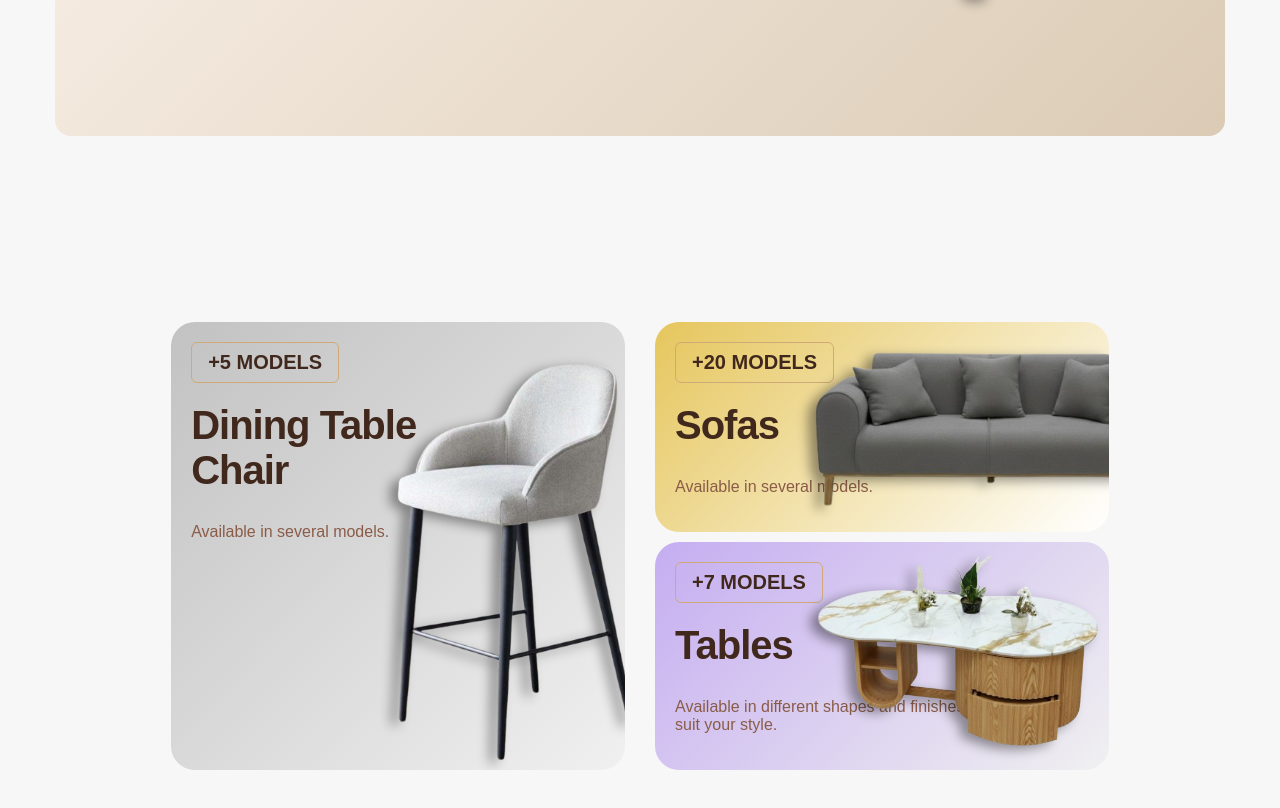
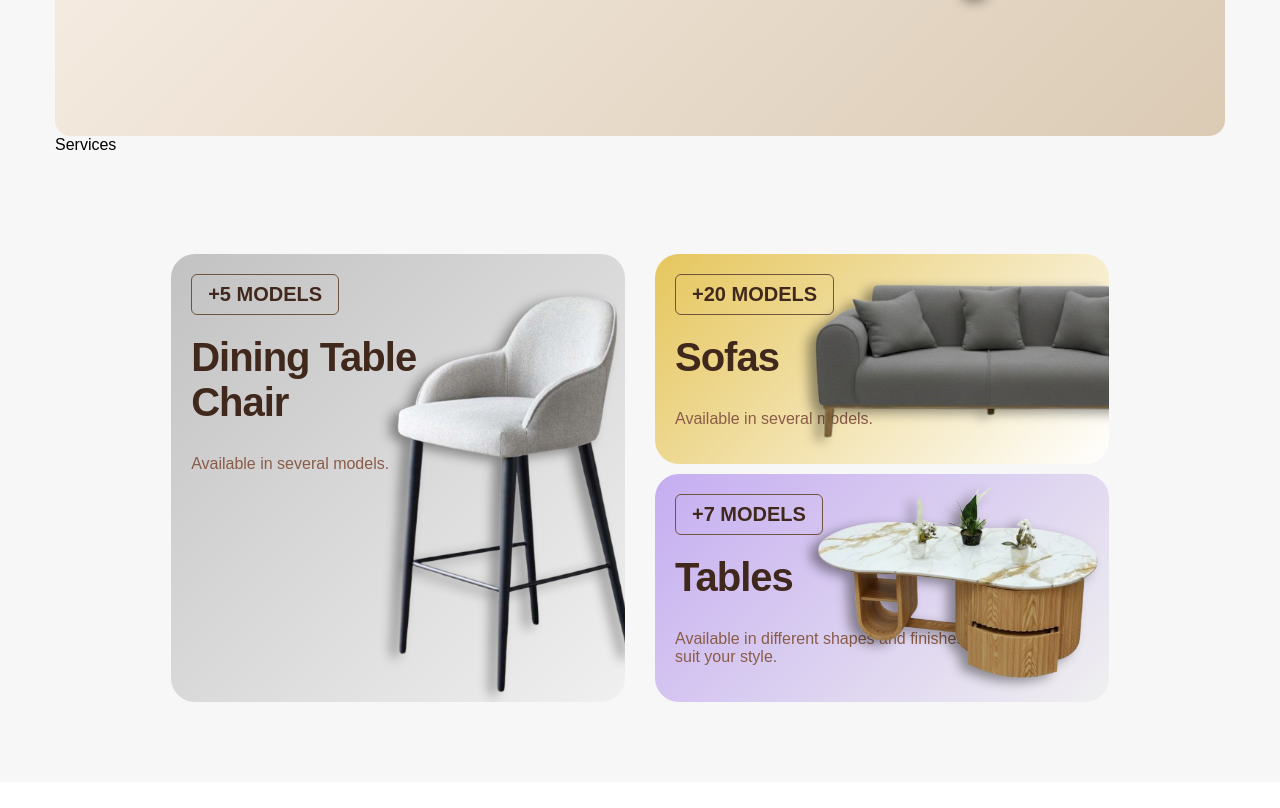
Before and after one commit to AdamKhelladi/ilvamobilya-store, a React (Create React App) app: page / in a window 1280 px wide. Shown: the part 640-1448 px from the top of the page. After the commit the page ends 1422 px from the top, so only its background shows below. Built offline with nearby package versions, Linux system fonts and the light colour scheme.

Commit message:
Add Services component

```diff
--- a/src/App.css
+++ b/src/App.css
@@ -16,7 +16,7 @@
   background-color: var(--bg-primary);
   transition: background-color 0.3s ease;
   overflow: hidden;
-  position: relative;
+  /* position: relative; */
 }
 
 .App .container {
--- a/src/App.js
+++ b/src/App.js
@@ -4,21 +4,32 @@ import { useState } from "react";
 import Menu from "./components/Navbar/Menu";
 import Hero from "./components/Hero/Hero";
 import Categories from "./components/Categories/Categories";
+import Services from "./components/Services/Services";
 
 function App() {
   const [showMenu, setShowMenu] = useState(false);
 
   function handleShowMenu() {
-    setShowMenu(!showMenu);
+    const newState = !showMenu;
+    setShowMenu(newState);
+
+    if (newState) {
+      document.body.style.overflow = "hidden";
+    } else {
+      document.body.style.overflow = "auto";
+    }
   }
 
   return (
     <div className="App">
       <Navbar handleShowMenu={handleShowMenu} />
-      {showMenu ? <Menu handleShowMenu={handleShowMenu} showMenu={showMenu}/> : null}
+      {showMenu ? (
+        <Menu handleShowMenu={handleShowMenu} showMenu={showMenu} />
+      ) : null}
 
       <div className="container">
         <Hero />
+        <Services />
         <Categories />
       </div>
     </div>
--- a/src/components/Categories/Categories.css
+++ b/src/components/Categories/Categories.css
@@ -1,5 +1,7 @@
 .categories-container {
-  height: 100vh;
+  /* height: 100vh; */
+  padding-top: 100px;
+  padding-bottom: 100px;
   display: flex;
   justify-content: center;
   align-items: center;
@@ -121,8 +123,6 @@
 @media (max-width: 750px) {
   .categories-container {
     height: 100%;
-    padding-top: 100px;
-    padding-bottom: 50px;
   }
   .categories-container .items {
     display: flex;
--- /dev/null
+++ b/src/components/Services/Services.jsx
@@ -0,0 +1,7 @@
+import "./Services.css";
+
+export default function Services() {
+  return (
+    <div className="services-container">Services</div>
+  )
+}
```
Also changed, not shown: src/components/Services/Services.css (added).
